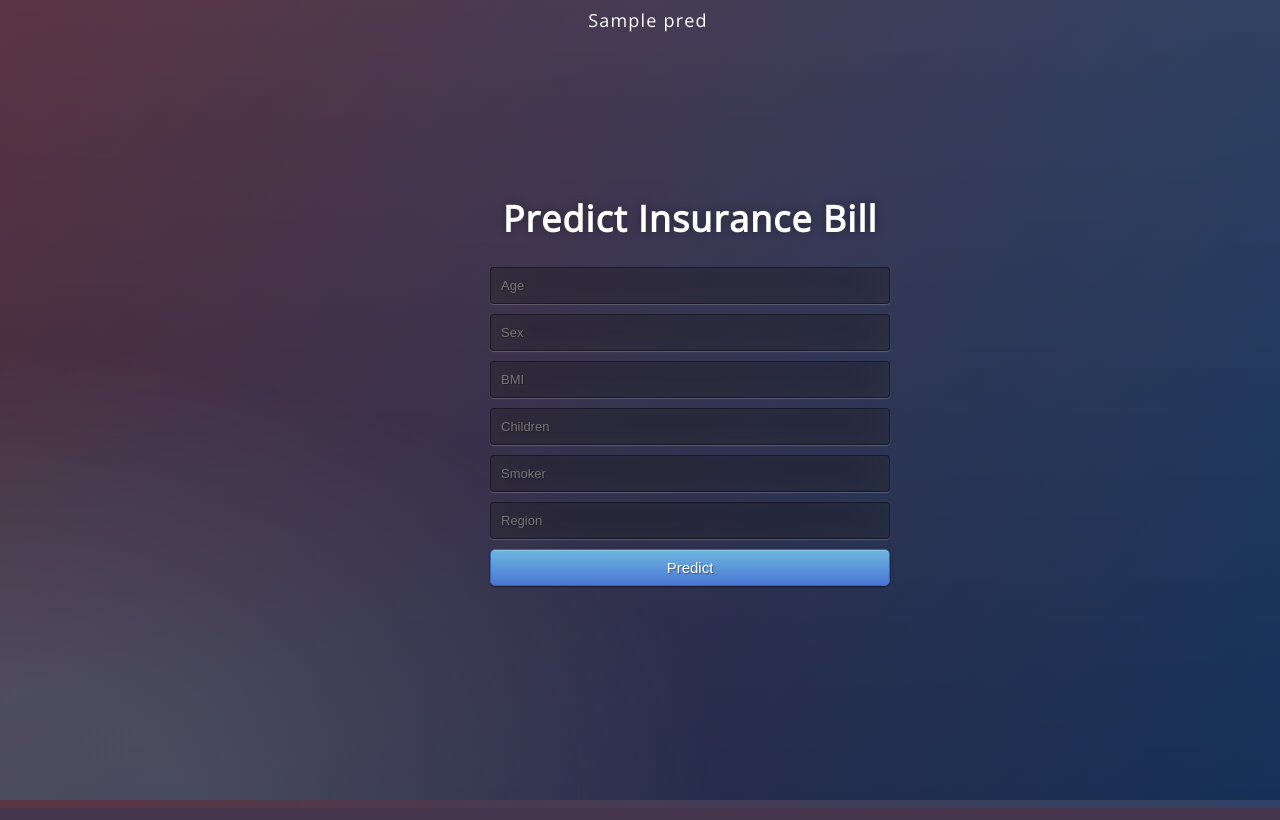
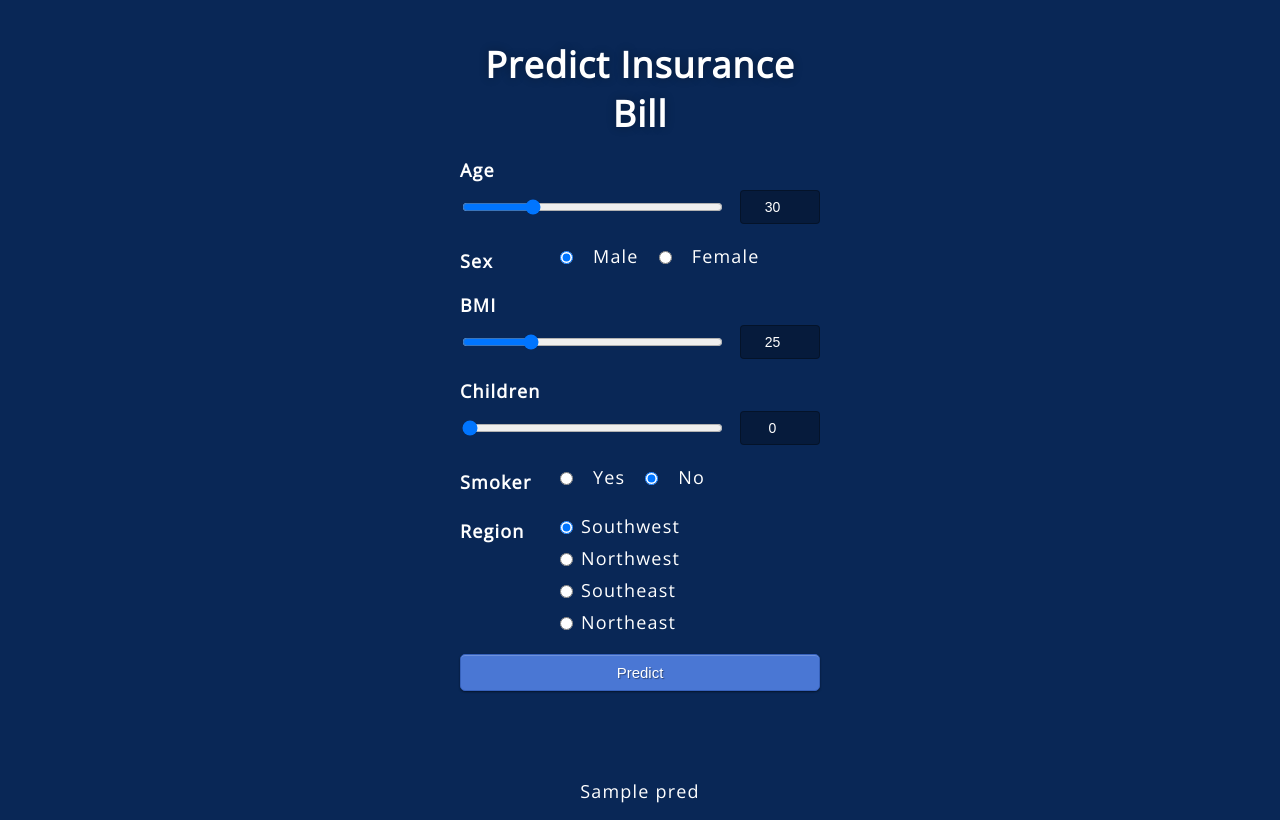
Before and after one commit to PierreExeter/MLOps-Pipeline-Deployment, a Flask app: template src/templates/home.html in a window 1280 px wide. Run offline with Flask 3, Linux system fonts and the light colour scheme; the template is opened without the code that fills it: most values are stand-ins (such as "Sample title", 1, 10 or a date in 2020).

Commit message:
updated app + use WSGI server

```diff
--- a/requirements.txt
+++ b/requirements.txt
@@ -1,2 +1,3 @@
 pycaret==3.3.2
 Flask==3.1.2
+waitress==3.0.2
--- a/src/app.py
+++ b/src/app.py
@@ -1,8 +1,19 @@
 from flask import Flask, request, url_for, redirect, render_template, jsonify
 from pycaret.regression import load_model, predict_model
+from waitress import serve
 import pandas as pd
 import pickle
 import numpy as np
+import sys
+
+"""
+USAGE :
+# for production
+python src/app.py --production
+
+# for development (default)
+python src/app.py
+"""
 
 
 app = Flask(__name__)
@@ -20,12 +31,14 @@ def predict():
     final = np.array(int_features)
     col = ['age', 'sex', 'bmi', 'children', 'smoker', 'region']
     data_unseen = pd.DataFrame([final], columns = col)
-    print(int_features)
-    print(final)
+    #print("int_features: ", int_features)
+    #print("final:", final)
+    #print("data_unseen:", data_unseen)
 
     prediction = predict_model(model, data=data_unseen, round = 0)
     prediction = int(prediction['prediction_label'][0])
     return render_template('home.html', pred='The expected bill for this person is ${}.'.format(prediction))
+
 
 @app.route('/predict_api', methods=['POST'])
 def predict_api():
@@ -38,5 +51,11 @@ def predict_api():
     output = int(prediction['prediction_label'][0])
     return jsonify(output)
 
+
 if __name__ == '__main__':
-    app.run(host='0.0.0.0', debug=True)
+    if '--production' in sys.argv:
+        print("Starting production server with Waitress...")
+        serve(app, host='0.0.0.0', port=5000, threads=4)
+    else:
+        print("Starting development server...")
+        app.run(host='0.0.0.0', port=5000, debug=True)
--- a/src/static/style.css
+++ b/src/static/style.css
@@ -3,61 +3,166 @@
 .btn:hover, .btn:active, .btn.active, .btn.disabled, .btn[disabled] { background-color: #e6e6e6; }
 .btn-large { padding: 9px 14px; font-size: 15px; line-height: normal; -webkit-border-radius: 5px; -moz-border-radius: 5px; border-radius: 5px; }
 .btn:hover { color: #333333; text-decoration: none; background-color: #e6e6e6; background-position: 0 -15px; -webkit-transition: background-position 0.1s linear; -moz-transition: background-position 0.1s linear; -ms-transition: background-position 0.1s linear; -o-transition: background-position 0.1s linear; transition: background-position 0.1s linear; }
-.btn-primary, .btn-primary:hover { text-shadow: 0 -1px 0 rgba(0, 0, 0, 0.25); color: #ffffff; }
+
+/* Updated Predict button styles to match app background */
+.btn-primary, .btn-primary:hover {
+    text-shadow: 0 -1px 0 rgba(0, 0, 0, 0.25);
+    color: #ffffff;
+}
 .btn-primary.active { color: rgba(255, 255, 255, 0.75); }
-.btn-primary { background-color: #4a77d4; background-image: -moz-linear-gradient(top, #6eb6de, #4a77d4); background-image: -ms-linear-gradient(top, #6eb6de, #4a77d4); background-image: -webkit-gradient(linear, 0 0, 0 100%, from(#6eb6de), to(#4a77d4)); background-image: -webkit-linear-gradient(top, #6eb6de, #4a77d4); background-image: -o-linear-gradient(top, #6eb6de, #4a77d4); background-image: linear-gradient(top, #6eb6de, #4a77d4); background-repeat: repeat-x; filter: progid:dximagetransform.microsoft.gradient(startColorstr=#6eb6de, endColorstr=#4a77d4, GradientType=0);  border: 1px solid #3762bc; text-shadow: 1px 1px 1px rgba(0,0,0,0.4); box-shadow: inset 0 1px 0 rgba(255, 255, 255, 0.2), 0 1px 2px rgba(0, 0, 0, 0.5); }
-.btn-primary:hover, .btn-primary:active, .btn-primary.active, .btn-primary.disabled, .btn-primary[disabled] { filter: none; background-color: #4a77d4; }
+.btn-primary {
+    background-color: #4a77d4;
+    /* Remove the blue gradient and use solid color that matches the theme */
+    background: #4a77d4;
+    border: 1px solid #3762bc;
+    text-shadow: 1px 1px 1px rgba(0,0,0,0.4);
+    box-shadow: inset 0 1px 0 rgba(255, 255, 255, 0.2), 0 1px 2px rgba(0, 0, 0, 0.5);
+}
+.btn-primary:hover, .btn-primary:active, .btn-primary.active, .btn-primary.disabled, .btn-primary[disabled] {
+    filter: none;
+    background-color: #3762bc; /* Darker shade on hover */
+}
 .btn-block { width: 100%; display:block; }
 
 * { -webkit-box-sizing:border-box; -moz-box-sizing:border-box; -ms-box-sizing:border-box; -o-box-sizing:border-box; box-sizing:border-box; }
 
-html { width: 100%; height:100%; overflow:hidden; }
+html {
+	width: 100%;
+	height:100%;
+}
 
 body {
 	width: 100%;
-	height:100%;
+	min-height: 100%;
 	font-family: 'Open Sans', sans-serif;
 	background: #092756;
 	color: #fff;
 	font-size: 18px;
 	text-align:center;
 	letter-spacing:1.2px;
-	background: -moz-radial-gradient(0% 100%, ellipse cover, rgba(104,128,138,.4) 10%,rgba(138,114,76,0) 40%),-moz-linear-gradient(top,  rgba(57,173,219,.25) 0%, rgba(42,60,87,.4) 100%), -moz-linear-gradient(-45deg,  #670d10 0%, #092756 100%);
-	background: -webkit-radial-gradient(0% 100%, ellipse cover, rgba(104,128,138,.4) 10%,rgba(138,114,76,0) 40%), -webkit-linear-gradient(top,  rgba(57,173,219,.25) 0%,rgba(42,60,87,.4) 100%), -webkit-linear-gradient(-45deg,  #670d10 0%,#092756 100%);
-	background: -o-radial-gradient(0% 100%, ellipse cover, rgba(104,128,138,.4) 10%,rgba(138,114,76,0) 40%), -o-linear-gradient(top,  rgba(57,173,219,.25) 0%,rgba(42,60,87,.4) 100%), -o-linear-gradient(-45deg,  #670d10 0%,#092756 100%);
-	background: -ms-radial-gradient(0% 100%, ellipse cover, rgba(104,128,138,.4) 10%,rgba(138,114,76,0) 40%), -ms-linear-gradient(top,  rgba(57,173,219,.25) 0%,rgba(42,60,87,.4) 100%), -ms-linear-gradient(-45deg,  #670d10 0%,#092756 100%);
-	background: -webkit-radial-gradient(0% 100%, ellipse cover, rgba(104,128,138,.4) 10%,rgba(138,114,76,0) 40%), linear-gradient(to bottom,  rgba(57,173,219,.25) 0%,rgba(42,60,87,.4) 100%), linear-gradient(135deg,  #670d10 0%,#092756 100%);
-	filter: progid:DXImageTransform.Microsoft.gradient( startColorstr='#3E1D6D', endColorstr='#092756',GradientType=1 );
-
-}
-.login {
-	position: absolute;
-	top: 40%;
-	left: 50%;
-	margin: -150px 0 0 -150px;
-	width:400px;
-	height:400px;
+	overflow-y: auto;
+	margin: 0;
+	padding: 0;
 }
 
-.login h1 { color: #fff; text-shadow: 0 0 10px rgba(0,0,0,0.3); letter-spacing:1px; text-align:center; }
+.login {
+	position: relative;
+	width: 400px;
+	height: auto;
+	margin: 20px auto;
+	padding: 20px;
+}
 
-input {
-	width: 100%;
-	margin-bottom: 10px;
-	background: rgba(0,0,0,0.3);
-	border: none;
-	outline: none;
-	padding: 10px;
-	font-size: 13px;
+.login h1 {
 	color: #fff;
-	text-shadow: 1px 1px 1px rgba(0,0,0,0.3);
-	border: 1px solid rgba(0,0,0,0.3);
-	border-radius: 4px;
-	box-shadow: inset 0 -5px 45px rgba(100,100,100,0.2), 0 1px 1px rgba(255,255,255,0.2);
-	-webkit-transition: box-shadow .5s ease;
-	-moz-transition: box-shadow .5s ease;
-	-o-transition: box-shadow .5s ease;
-	-ms-transition: box-shadow .5s ease;
-	transition: box-shadow .5s ease;
+	text-shadow: 0 0 10px rgba(0,0,0,0.3);
+	letter-spacing:1px;
+	text-align:center;
+	margin-top: 0;
+	margin-bottom: 20px;
 }
-input:focus { box-shadow: inset 0 -5px 45px rgba(100,100,100,0.4), 0 1px 1px rgba(255,255,255,0.2); }
+
+.input-group {
+  margin-bottom: 20px;
+  text-align: left;
+}
+
+.input-group label {
+  font-weight: bold;
+  display: block;
+  margin-bottom: 8px;
+  color: #fff;
+}
+
+.input-container {
+  display: flex;
+  align-items: center;
+  gap: 15px;
+}
+
+.input-container .slider {
+  flex: 1;
+}
+
+.number-input {
+  width: 80px;
+  padding: 8px;
+  background: rgba(0,0,0,0.3);
+  border: 1px solid rgba(0,0,0,0.3);
+  border-radius: 4px;
+  color: #fff;
+  font-size: 14px;
+  text-align: center;
+}
+
+.number-input:focus {
+  outline: none;
+  border-color: #4a77d4;
+  box-shadow: 0 0 5px rgba(74, 119, 212, 0.5);
+}
+
+/* Horizontal Radio Button Groups */
+.radio-group-horizontal {
+  display: flex;
+  align-items: flex-start;
+  margin-bottom: 20px;
+  text-align: left;
+}
+
+.radio-label {
+  font-weight: bold;
+  min-width: 80px;
+  margin-right: 15px;
+  color: #fff;
+  margin-top: 5px;
+}
+
+.radio-options {
+  display: flex;
+  align-items: center;
+  flex-wrap: wrap;
+  gap: 15px;
+}
+
+.radio-options label {
+  display: flex;
+  align-items: center;
+  cursor: pointer;
+  color: #fff;
+  margin: 0;
+}
+
+.radio-options input[type="radio"] {
+  margin-right: 5px;
+  margin-bottom: 0;
+}
+
+/* Vertical Radio Options for Region */
+.radio-options-vertical {
+  display: flex;
+  flex-direction: column;
+  gap: 8px;
+}
+
+.radio-option {
+  display: flex;
+  align-items: center;
+}
+
+.radio-option label {
+  display: flex;
+  align-items: center;
+  cursor: pointer;
+  color: #fff;
+  margin: 0;
+}
+
+.radio-option input[type="radio"] {
+  margin-right: 8px;
+  margin-bottom: 0;
+}
+
+/* Ensure the form elements are properly spaced */
+.input-group:last-child {
+  margin-bottom: 25px;
+}
--- a/src/templates/home.html
+++ b/src/templates/home.html
@@ -1,6 +1,5 @@
 <!DOCTYPE html>
-<html >
-<!--From https://codepen.io/frytyler/pen/EGdtg-->
+<html>
 <head>
   <meta charset="UTF-8">
   <title>Predict Insurance Bill</title>
@@ -9,32 +8,137 @@
   <link href='https://fonts.googleapis.com/css?family=Hind:300' rel='stylesheet' type='text/css'>
   <link href='https://fonts.googleapis.com/css?family=Open+Sans+Condensed:300' rel='stylesheet' type='text/css'>
   <link type="text/css" rel="stylesheet" href="{{ url_for('static', filename='./style.css') }}">
-
 </head>
 
 <body>
   <div class="login">
     <h1>Predict Insurance Bill</h1>
 
-     <!-- Main Input For Receiving Query to our ML -->
-    <form action="{{ url_for('predict')}}"method="post">
-      <input type="text" name="age" placeholder="Age" required="required" /><br>
-    	<input type="text" name="sex" placeholder="Sex" required="required" /><br>
-        <input type="text" name="bmi" placeholder="BMI" required="required" /><br>
-        <input type="text" name="children" placeholder="Children" required="required" /><br>
-        <input type="text" name="smoker" placeholder="Smoker" required="required" /><br>
-        <input type="text" name="region" placeholder="Region" required="required" /><br>
+    <!-- Form for sending query to the ML model -->
+    <form action="{{ url_for('predict')}}" method="post">
 
+      <!-- Age Input -->
+      <div class="input-group">
+        <label for="age">Age</label>
+        <div class="input-container">
+          <input type="range" id="age" name="age" min="18" max="65" value="30" class="slider">
+          <input type="number" id="ageInput" min="18" max="65" value="30" class="number-input">
+        </div>
+      </div>
+
+      <!-- Sex Radio Buttons -->
+      <div class="radio-group-horizontal">
+        <label class="radio-label">Sex</label>
+        <div class="radio-options">
+          <input type="radio" id="male" name="sex" value="male" checked>
+          <label for="male">Male</label>
+          <input type="radio" id="female" name="sex" value="female">
+          <label for="female">Female</label>
+        </div>
+      </div>
+
+      <!-- BMI Input -->
+      <div class="input-group">
+        <label for="bmi">BMI</label>
+        <div class="input-container">
+          <input type="range" id="bmi" name="bmi" min="15" max="55" value="25" step="0.1" class="slider">
+          <input type="number" id="bmiInput" min="15" max="55" value="25" step="0.1" class="number-input">
+        </div>
+      </div>
+
+      <!-- Children Input -->
+      <div class="input-group">
+        <label for="children">Children</label>
+        <div class="input-container">
+          <input type="range" id="children" name="children" min="0" max="5" value="0" class="slider">
+          <input type="number" id="childrenInput" min="0" max="5" value="0" class="number-input">
+        </div>
+      </div>
+
+      <!-- Smoker Radio Buttons -->
+      <div class="radio-group-horizontal">
+        <label class="radio-label">Smoker</label>
+        <div class="radio-options">
+          <input type="radio" id="yes" name="smoker" value="yes">
+          <label for="yes">Yes</label>
+          <input type="radio" id="no" name="smoker" value="no" checked>
+          <label for="no">No</label>
+        </div>
+      </div>
+
+      <!-- Region Radio Buttons -->
+      <div class="radio-group-horizontal">
+        <label class="radio-label">Region</label>
+        <div class="radio-options-vertical">
+          <div class="radio-option">
+            <input type="radio" id="southwest" name="region" value="southwest" checked>
+            <label for="southwest">Southwest</label>
+          </div>
+          <div class="radio-option">
+            <input type="radio" id="northwest" name="region" value="northwest">
+            <label for="northwest">Northwest</label>
+          </div>
+          <div class="radio-option">
+            <input type="radio" id="southeast" name="region" value="southeast">
+            <label for="southeast">Southeast</label>
+          </div>
+          <div class="radio-option">
+            <input type="radio" id="northeast" name="region" value="northeast">
+            <label for="northeast">Northeast</label>
+          </div>
+        </div>
+      </div>
 
       <button type="submit" class="btn btn-primary btn-block btn-large">Predict</button>
     </form>
 
     <br>
     <br>
-
-
   </div>
   {{pred}}
 
+  <script>
+    // Age synchronization
+    const ageSlider = document.getElementById('age');
+    const ageInput = document.getElementById('ageInput');
+
+    ageSlider.addEventListener('input', function() {
+      ageInput.value = this.value;
+    });
+
+    ageInput.addEventListener('input', function() {
+      let value = Math.min(Math.max(this.value, ageSlider.min), ageSlider.max);
+      ageSlider.value = value;
+      this.value = value; // Ensure input stays within bounds
+    });
+
+    // BMI synchronization
+    const bmiSlider = document.getElementById('bmi');
+    const bmiInput = document.getElementById('bmiInput');
+
+    bmiSlider.addEventListener('input', function() {
+      bmiInput.value = this.value;
+    });
+
+    bmiInput.addEventListener('input', function() {
+      let value = Math.min(Math.max(this.value, bmiSlider.min), bmiSlider.max);
+      bmiSlider.value = value;
+      this.value = value; // Ensure input stays within bounds
+    });
+
+    // Children synchronization
+    const childrenSlider = document.getElementById('children');
+    const childrenInput = document.getElementById('childrenInput');
+
+    childrenSlider.addEventListener('input', function() {
+      childrenInput.value = this.value;
+    });
+
+    childrenInput.addEventListener('input', function() {
+      let value = Math.min(Math.max(this.value, childrenSlider.min), childrenSlider.max);
+      childrenSlider.value = value;
+      this.value = value; // Ensure input stays within bounds
+    });
+  </script>
 </body>
 </html>
```
Also changed, not shown: src/static/style_backup.css (added, +63 -0 lines), src/templates/home_backup.html (added, +40 -0 lines), README.md, 1 other file. Lines whose indentation alone changed are shown as unchanged.
